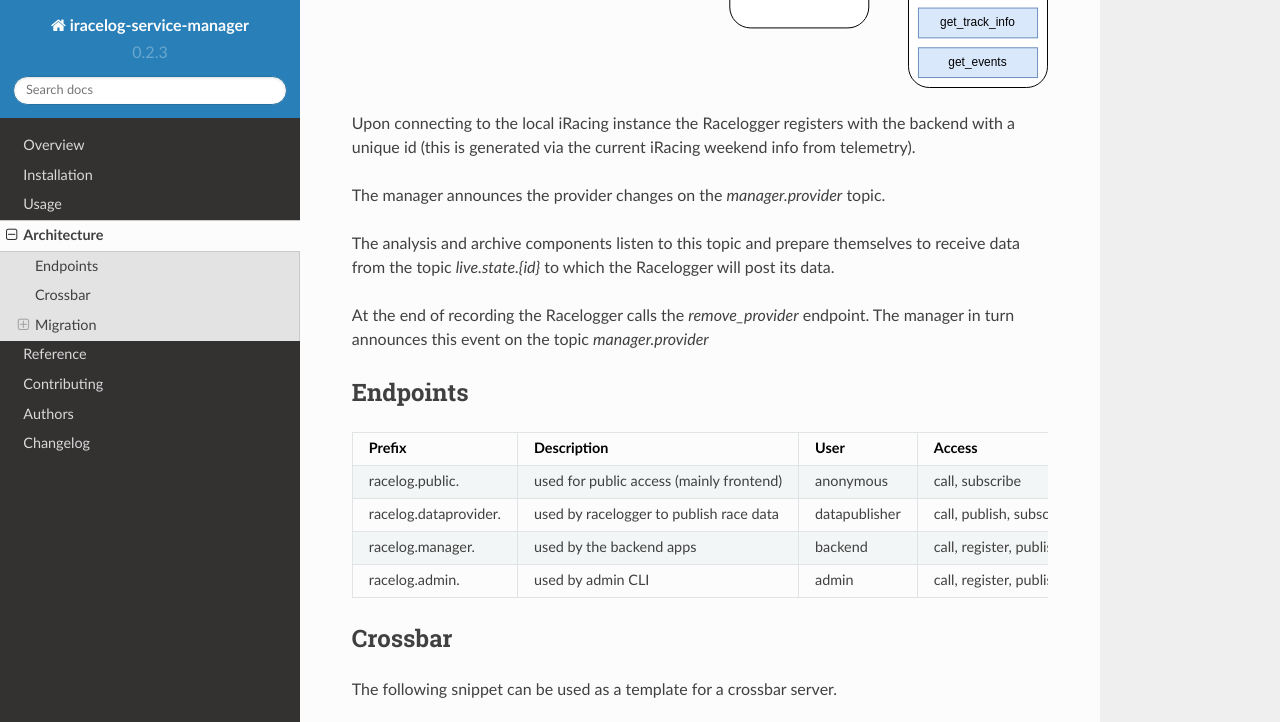
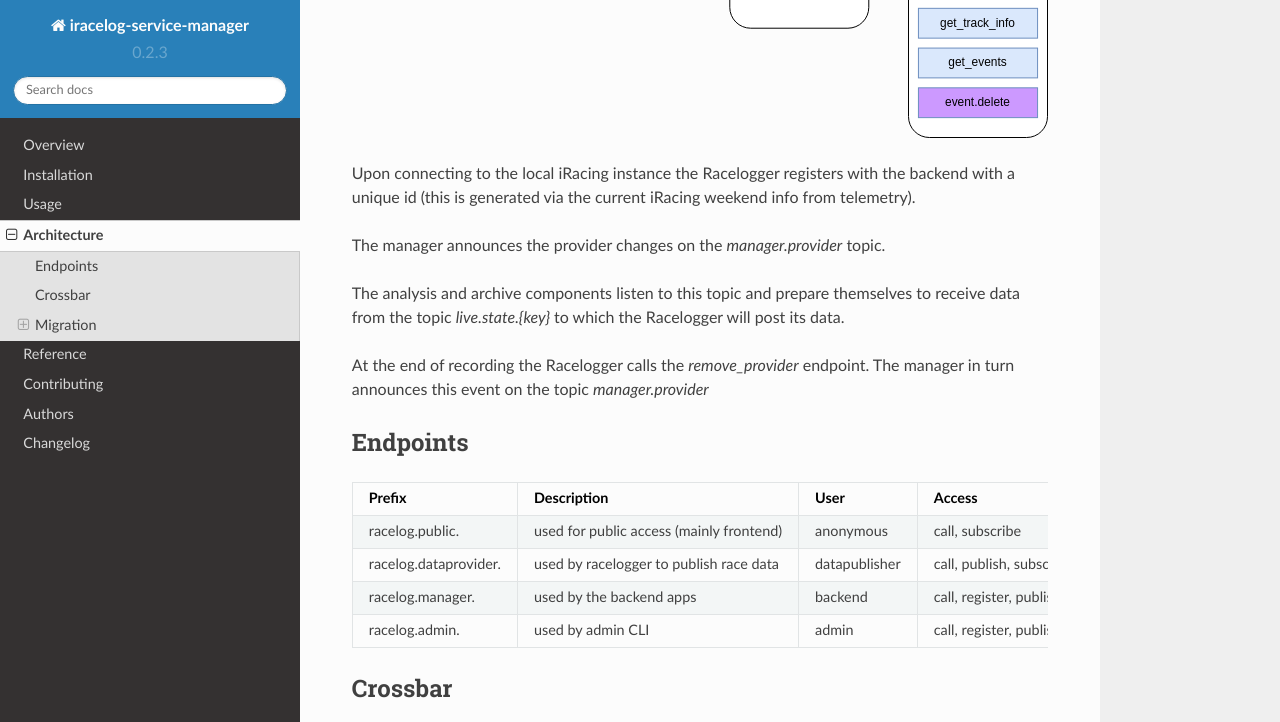
Before and after one commit to mpapenbr/iracelog-service-manager, a Sphinx documentation site: the page built from docs/architecture/overview.rst, in a window 1280 px wide and 900 px high, scrolled down 694 px, cut to the strip 0-722 px from the top of the window. Built offline with Sphinx 7.4.7 and the Read the Docs theme 2.0.0, drawn with Linux system fonts in a browser that asks for light colours.

Commit message:
chg: doc: additional rpc

```diff
--- a/docs/architecture/overview.rst
+++ b/docs/architecture/overview.rst
@@ -10,7 +10,7 @@ Upon connecting to the local iRacing instance the Racelogger registers with the
 The manager announces the provider changes  on the `manager.provider` topic.
 
 The analysis and archive components listen to this topic and prepare themselves
-to receive data from the topic `live.state.{id}` to which the Racelogger will post its data.
+to receive data from the topic `live.state.{key}` to which the Racelogger will post its data.
 
 At the end of recording the Racelogger calls the `remove_provider` endpoint. The manager in turn announces this event on the topic `manager.provider`
 
```
Also changed, not shown: docs/architecture/arch.drawio.svg.
